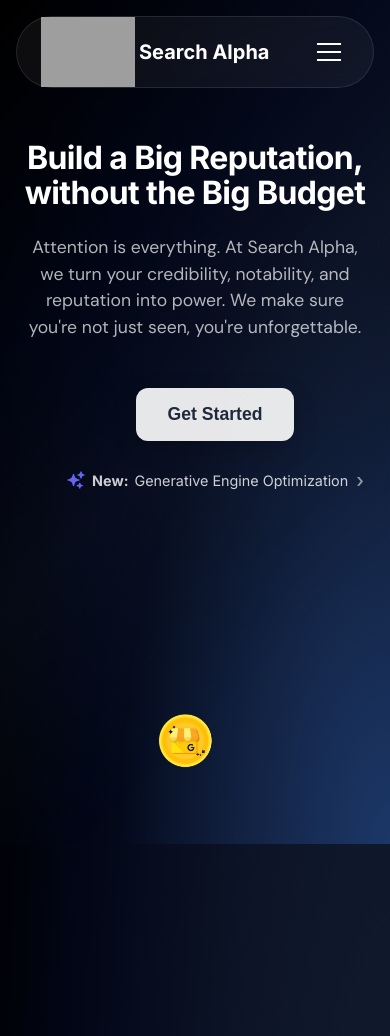
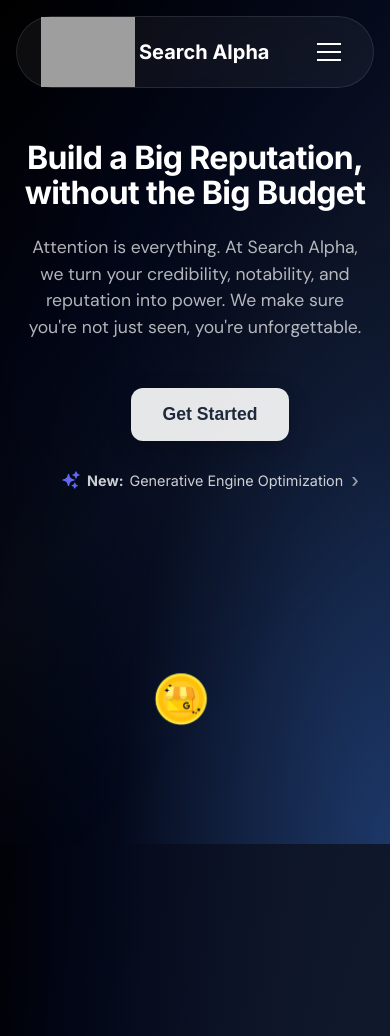
Before and after one commit to Searchohis/Fxdetective, a plain HTML site: page index.html in a window 390 px wide. Shown: the top 1036 px of the page. Drawn offline with Linux system fonts and the light colour scheme; grey boxes are pictures that could not be loaded.

Commit message:
Update index.html

```diff
--- a/index.html
+++ b/index.html
@@ -153,22 +153,22 @@
             color: white;
             transform: translateY(-1px);
         }
-       .gold-badge-container {
+   .gold-badge-container {
     display: flex !important;
     justify-content: center !important;
-    margin-top: 20px !important;
+    margin-top: 3px !important;
     position: relative !important;
     z-index: 2 !important;
     width: 100% !important;
     height: auto !important;
     overflow: visible !important;
-    padding: 40px 0 !important;
+    padding: 20px 0 !important;
 }
 
 .gold-badge-image {
-    width: 390px !important;
+    width: 500px !important;
     height: auto !important;
-    min-width: 390px !important;
+    min-width: 500px !important;
     max-width: none !important;
     object-fit: contain !important;
     display: block !important;
@@ -177,6 +177,22 @@
     border: none !important;
     background: none !important;
     box-sizing: content-box !important;
+}
+
+/* Tablets */
+@media (max-width: 768px) {
+    .gold-badge-image {
+        width: 400px !important;
+        min-width: 400px !important;
+    }
+}
+
+/* Mobile devices */
+@media (max-width: 480px) {
+    .gold-badge-image {
+        width: 380px !important;
+        min-width: 380px !important;
+    }
 }
 
         .nav-links a::after {
```
